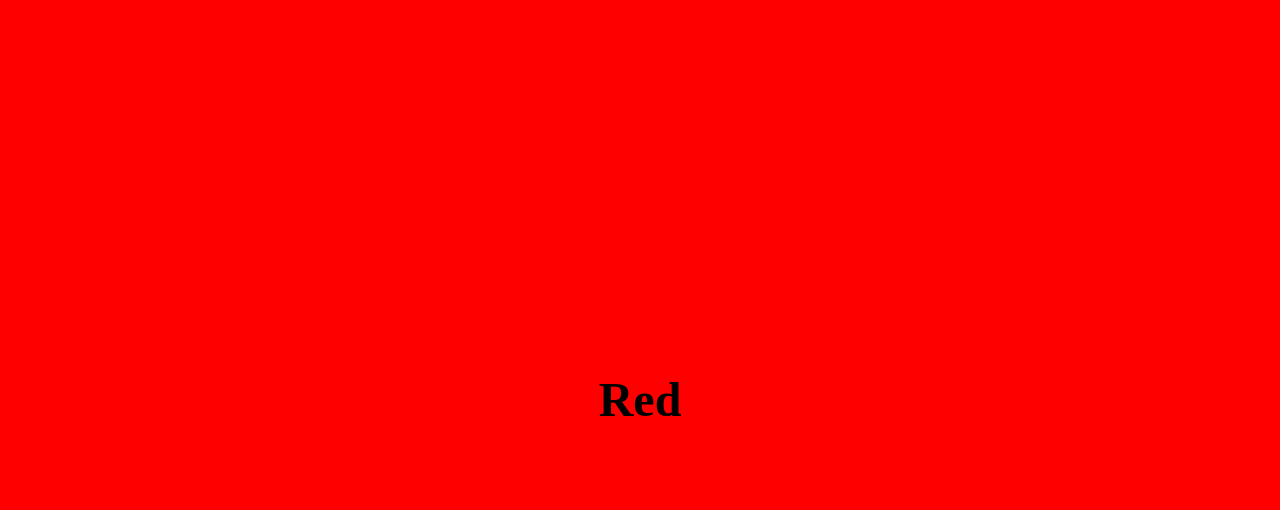
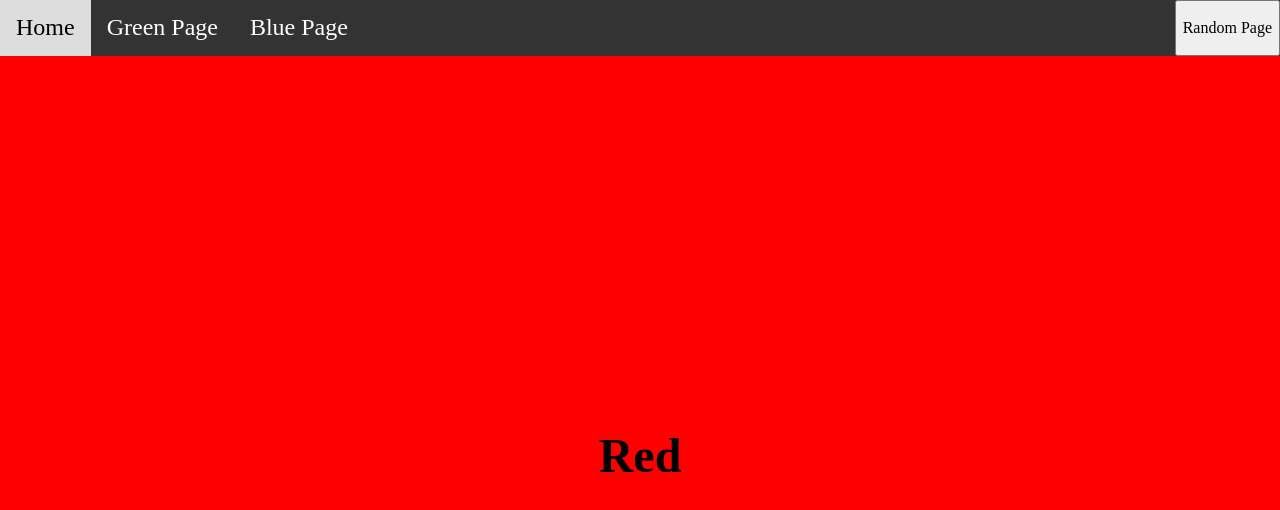
Before and after one commit to lmerrin/rgb-router, a React (Vite) app: page / in a window 1280 px wide. Shown: the top 510 px of the page. Built offline with nearby package versions, Linux system fonts and the light colour scheme.

Commit message:
mplement navigation with links to all routes

```diff
--- a/src/App.css
+++ b/src/App.css
@@ -19,3 +19,42 @@
 .blue {
   background-color: blue;
 }
+
+.navigation {
+  display: flex;
+  background-color: #333; /* Dark background for the nav bar */
+  overflow: hidden;
+  width: 100%;
+  justify-content: space-between;
+}
+
+.nav-menu {
+  list-style-type: none; /* Removes bullets from the list */
+  margin: 0;
+  padding: 0;
+  display: flex; /* Display list items in a row */
+}
+
+.nav-menu li a {
+  display: block; /* Style links to fill the list item area */
+  color: white; /* Text color */
+  text-align: center;
+  padding: 14px 16px; /* Spacing inside links */
+  text-decoration: none; /* Remove underlines from links */
+  font-size: 1.5rem;
+}
+
+/* Change link color on hover */
+.nav-menu li a:hover {
+  background-color: #ddd;
+  color: black;
+}
+
+.nav-menu li .active {
+  background-color: #ddd;
+  color: black;
+}
+
+.navigation button {
+  font: 1.2rem;
+}
--- a/src/App.jsx
+++ b/src/App.jsx
@@ -1,14 +1,38 @@
-import { useState } from "react";
-import { Routes, Route } from "react-router-dom";
+import "./App.css";
+import { Routes, Route, NavLink, useNavigate } from "react-router-dom";
 import Red from "./Routes/Red";
 import Green from "./Routes/Green";
 import Blue from "./Routes/Blue";
-import "./App.css";
-
 
 function App() {
+  const navigate = useNavigate();
+  const pageRoutes = ["/", "/green", "/blue"];
+
   return (
     <>
+      <nav className="navigation">
+        <ul className="nav-menu">
+          <li>
+            <NavLink to="/">Home</NavLink>
+          </li>
+          <li>
+            <NavLink to="/green">Green Page</NavLink>
+          </li>
+          <li>
+            <NavLink to="/blue">Blue Page</NavLink>
+          </li>
+        </ul>
+        <button
+          onClick={() => {
+            const randomPageIndex = Math.floor(
+              Math.random() * pageRoutes.length
+            );
+            navigate(pageRoutes[randomPageIndex]);
+          }}
+        >
+          Random Page
+        </button>
+      </nav>
       <Routes>
         <Route path="/" element={<Red />} />
         <Route path="/green" element={<Green />} />
```
